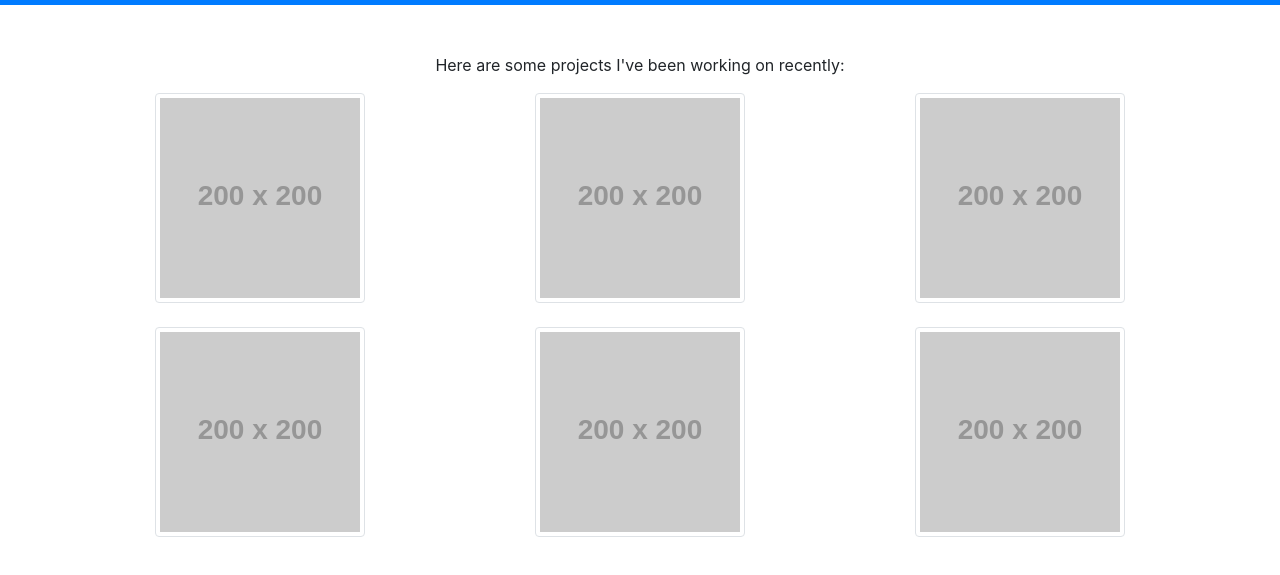
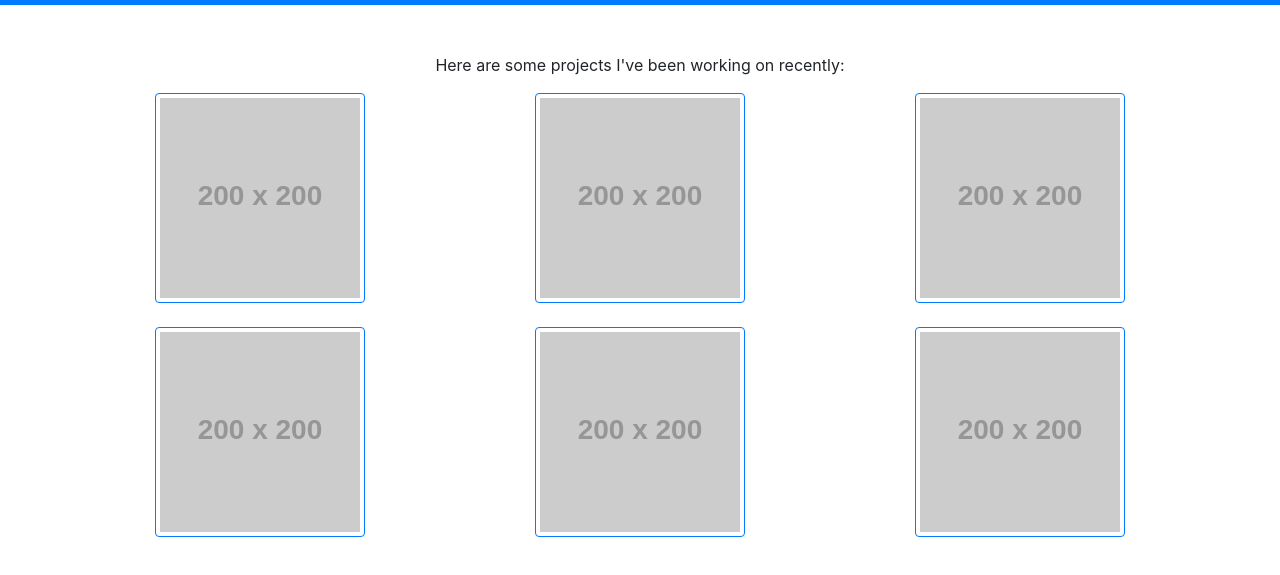
Before and after one commit to jburz/jburz.github.io, a plain HTML site: page portfolio.html in a window 1280 px wide. Shown: the part 51-626 px from the top of the page. Drawn offline with nearby package versions, Linux system fonts and the light colour scheme; placeholder pictures from the web are drawn by us.

Commit message:
added some minor border color and styling to images on portfolio.html and index.html

```diff
--- a/portfolio.html
+++ b/portfolio.html
@@ -57,25 +57,25 @@
         </div> -->
         <div class="row mb-4">
             <div class="col-sm-4 d-sm-flex justify-content-center align-items-center">
-                <img src="https://via.placeholder.com/200" class="img-flud img-thumbnail" alt="placeholder image">
+                <img src="https://via.placeholder.com/200" class="img-flud img-thumbnail border-primary rounded" alt="placeholder image">
             </div>
             <div class="col-sm-4 d-sm-flex justify-content-center align-items-center">
-                <img src="https://via.placeholder.com/200" class="img-flud img-thumbnail" alt="placeholder image">
+                <img src="https://via.placeholder.com/200" class="img-flud img-thumbnail border-primary rounded" alt="placeholder image">
             </div>
             <div class="col-sm-4 d-sm-flex justify-content-center align-items-center">
-                <img src="https://via.placeholder.com/200" class="img-flud img-thumbnail" alt="placeholder image">
+                <img src="https://via.placeholder.com/200" class="img-flud img-thumbnail border-primary rounded" alt="placeholder image">
             </div>
         </div>
 
         <div class="row">
             <div class="col-sm-4 d-sm-flex justify-content-center align-items-center">
-                <img src="https://via.placeholder.com/200" class="img-flud img-thumbnail" alt="placeholder image">
+                <img src="https://via.placeholder.com/200" class="img-flud img-thumbnail border-primary rounded" alt="placeholder image">
             </div>
             <div class="col-sm-4 d-sm-flex justify-content-center align-items-center">
-                <img src="https://via.placeholder.com/200" class="img-flud img-thumbnail" alt="placeholder image">
+                <img src="https://via.placeholder.com/200" class="img-flud img-thumbnail border-primary rounded" alt="placeholder image">
             </div>
             <div class="col-sm-4 d-sm-flex justify-content-center align-items-center">
-                <img src="https://via.placeholder.com/200" class="img-flud img-thumbnail" alt="placeholder image">
+                <img src="https://via.placeholder.com/200" class="img-flud img-thumbnail border-primary rounded" alt="placeholder image">
             </div>
         </div>
 
```
Also changed, not shown: index.html (+2 -2 lines).
